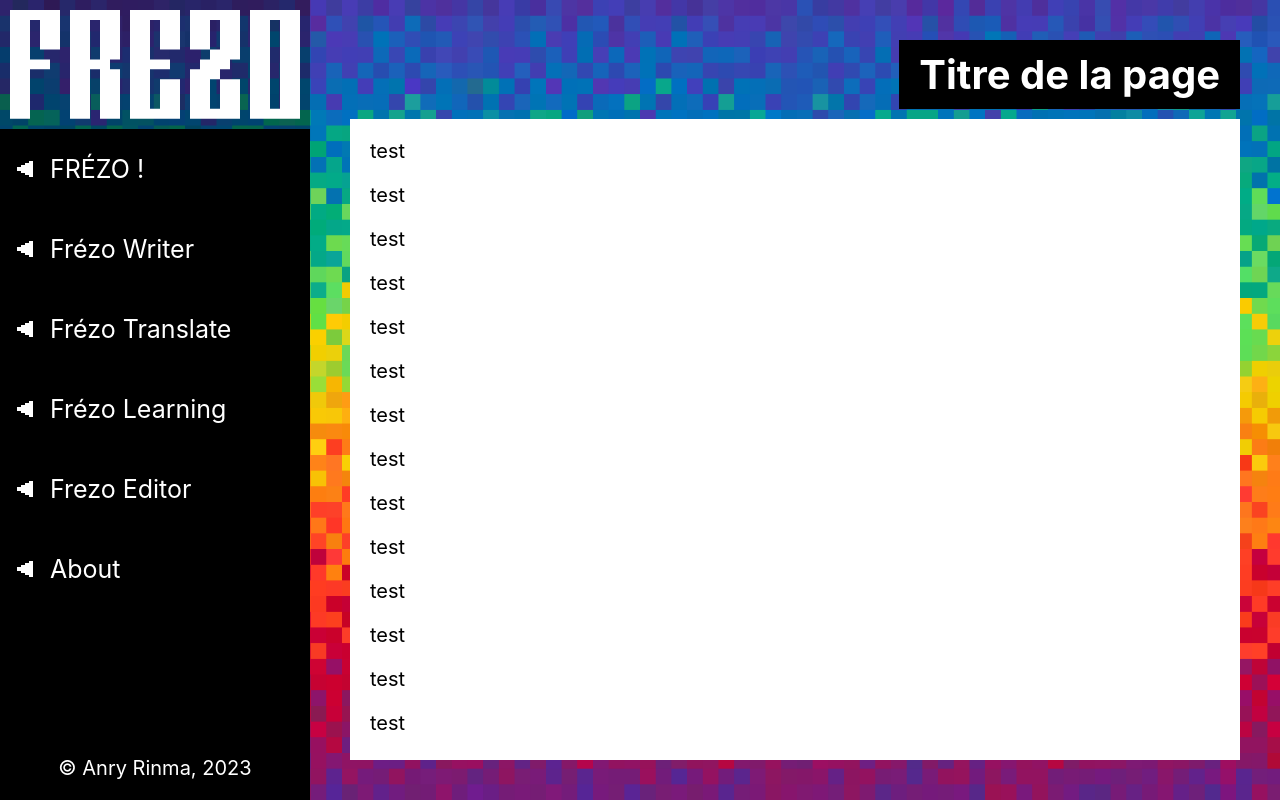
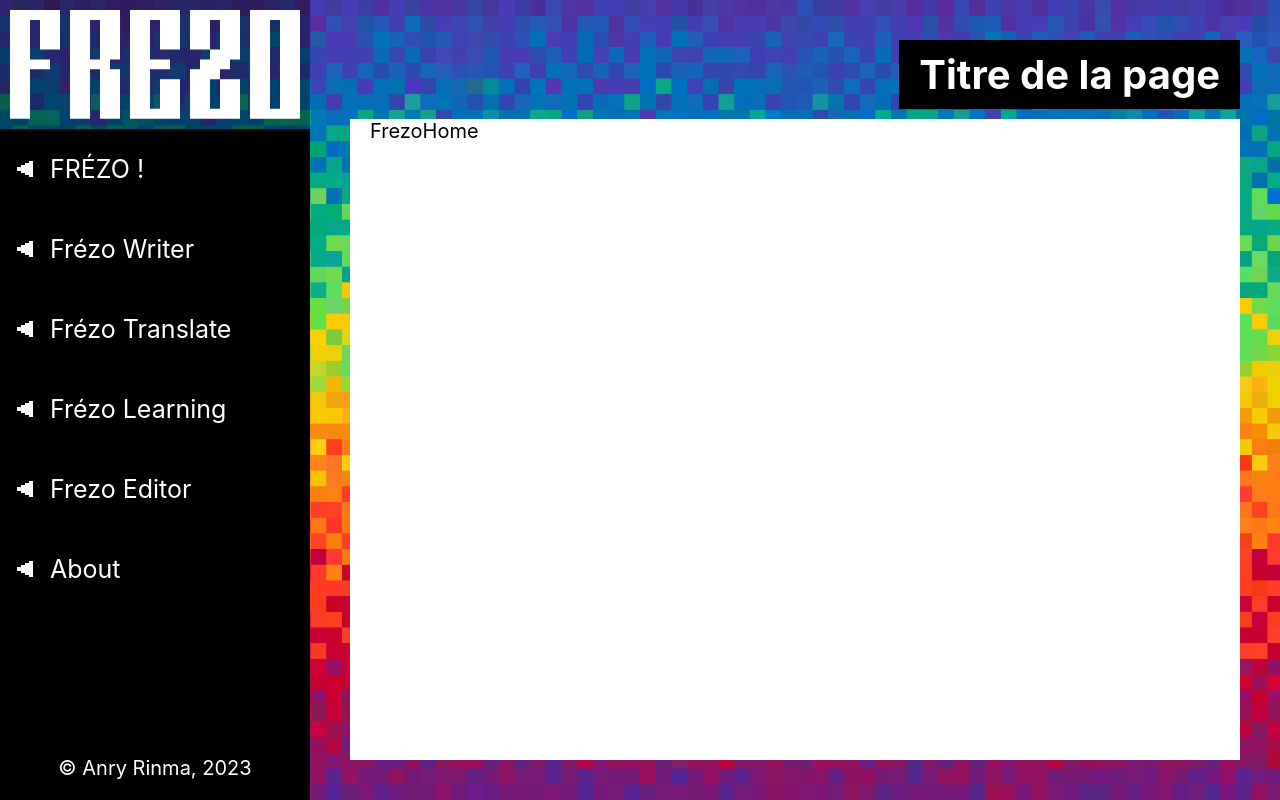
Before and after one commit to Ryan-MARIN/frezo-app, a React (Create React App) app: page /home in a window 1280 px wide. Built offline with nearby package versions, Linux system fonts and the light colour scheme; the HTML template or start-up script is replaced by a standard one.

Commit message:
add react router package + routes

```diff
--- a/package.json
+++ b/package.json
@@ -8,6 +8,7 @@
     "@testing-library/user-event": "^13.5.0",
     "react": "^18.2.0",
     "react-dom": "^18.2.0",
+    "react-router-dom": "^6.9.0",
     "react-scripts": "5.0.1",
     "web-vitals": "^2.1.4"
   },
--- a/src/App.jsx
+++ b/src/App.jsx
@@ -1,10 +1,40 @@
-import Layout from './layout/Layout';
+import {BrowserRouter, Route, Routes, Navigate} from "react-router-dom";
+import FrezoEditor from "./pages/FrezoEditor";
+import FrezoLearning from "./pages/FrezoLearning";
+import FrezoTranslate from "./pages/FrezoTranslate";
+import FrezoWriter from "./pages/FrezoWriter";
+import About from "./pages/About";
+import FrezoHome from "./pages/FrezoHome";
+import background from "./images/background.png";
+import Drawer from "./layout/drawer/Drawer";
+import Body from "./layout/body/Body";
+import React from "react";
 
 function App() {
-  // TODO Utiliser React Router avec un Outlet à l'intérieur du Layout
   return (
-    <div className="App">
-      <Layout />
+    <div className="App" style={{
+        display: "flex",
+        flexGrow: 1,
+        height: "100vh",
+        backgroundImage: `url(${background})`,
+        backgroundSize: "cover",
+        backgroundPosition: "center",
+        overflow: "hidden",
+    }}>
+        <BrowserRouter>
+            <Drawer/>
+            <Routes>
+                <Route path="/" element={<Navigate to='/home'/>}/>
+                <Route path="/" element={<Body/>}>
+                    <Route path="/home" element={<FrezoHome/>}/>
+                    <Route path="/writer" element={<FrezoWriter/>}/>
+                    <Route path="/translate" element={<FrezoTranslate/>}/>
+                    <Route path="/learning" element={<FrezoLearning/>}/>
+                    <Route path="/editor" element={<FrezoEditor/>}/>
+                    <Route path="/about" element={<About/>}/>
+                </Route>
+            </Routes>
+        </BrowserRouter>
     </div>
   );
 }
--- a/src/layout/Layout.jsx
+++ /dev/null
@@ -1,25 +0,0 @@
-import React from "react";
-import background from "../images/background.png";
-import Drawer from './drawer/Drawer';
-import Body from "./body/Body";
-
-const Layout = () => {
-  return (
-    <div
-      style={{
-        display: "flex",
-        flexGrow: 1,
-        height: "100vh",
-        backgroundImage: `url(${background})`,
-        backgroundSize: "cover",
-        backgroundPosition: "center",
-        overflow: "hidden",
-      }}
-    >
-      <Drawer/>
-      <Body/>
-    </div>
-  );
-};
-
-export default Layout;
--- a/src/layout/body/Body.jsx
+++ b/src/layout/body/Body.jsx
@@ -1,5 +1,6 @@
 import React from "react";
 import "./Body.css";
+import {Outlet} from "react-router-dom";
 
 const Body = () => {
   return (
@@ -40,27 +41,7 @@
         }}
       >
         <div style={{ padding: "0px 20px" }}>
-          <p>test</p>
-          <p>test</p>
-          <p>test</p>
-          <p>test</p>
-          <p>test</p>
-          <p>test</p>
-          <p>test</p>
-          <p>test</p>
-          <p>test</p>
-          <p>test</p>
-          <p>test</p>
-          <p>test</p>
-          <p>test</p>
-          <p>test</p>
-          <p>test</p>
-          <p>test</p>
-          <p>test</p>
-          <p>test</p>
-          <p>test</p>
-          <p>test</p>
-          <p>test</p>
+          <Outlet/>
         </div>
       </div>
     </div>
--- a/src/layout/drawer/Drawer.jsx
+++ b/src/layout/drawer/Drawer.jsx
@@ -3,6 +3,7 @@
 import Copyright from "./Copyright";
 import Navigation from "./Navigation";
 import "./Drawer.css";
+import {Link} from "react-router-dom";
 
 const Drawer = () => {
   return (
@@ -13,17 +14,17 @@
         flexDirection: "column",
       }}
     >
-      <a
+        <Link
         style={{
           display: "flex",
           margin: "0px",
           padding: "10px",
           backgroundColor: "#0006",
         }}
-        href="/"
-      >
-        <Logo />
-      </a>
+        to="/"
+        >
+            <Logo />
+        </Link>
       <div
         style={{
           display: "flex",
--- a/src/layout/drawer/Logo.jsx
+++ b/src/layout/drawer/Logo.jsx
@@ -14,8 +14,8 @@
         fill="white"
       />
       <path
-        fill-rule="evenodd"
-        clip-rule="evenodd"
+        fillRule="evenodd"
+        clipRule="evenodd"
         d="M39.7241 0H72.8276V32.7273H66.2069V39.2727H72.8276V72H59.5862V39.2727H52.9655V72H39.7241V0ZM59.5862 32.7273V6.54545H52.9655V32.7273H59.5862Z"
         fill="white"
       />
@@ -24,8 +24,8 @@
         fill="white"
       />
       <path
-        fill-rule="evenodd"
-        clip-rule="evenodd"
+        fillRule="evenodd"
+        clipRule="evenodd"
         d="M158.897 72H192V0H158.897V72ZM178.759 65.4545H172.138V6.54545H178.759V65.4545Z"
         fill="white"
       />
--- a/src/layout/drawer/NavButton.jsx
+++ b/src/layout/drawer/NavButton.jsx
@@ -1,10 +1,11 @@
 import React from "react";
 import "./NavButton.css";
+import {Link} from "react-router-dom";
 
 const NavButton = (props) => {
-  const { children } = props;
+  const { children, link } = props;
   return (
-    <a
+    <Link
       className="nav-button"
       style={{
         height: "80px",
@@ -14,11 +15,11 @@
         color: "white",
         textDecoration: "none",
       }}
-      href="/"
+      to={link}
     >
       <div className="nav-button-icon" style={{ width: "30px", height:"100%", padding:"0px 10px" }}/>
       {children}
-    </a>
+    </Link>
   );
 };
 
--- a/src/layout/drawer/Navigation.jsx
+++ b/src/layout/drawer/Navigation.jsx
@@ -10,12 +10,12 @@
         flexDirection: "column",
       }}
     >
-      <NavButton>FRÉZO !</NavButton>
-      <NavButton>Frézo Writer</NavButton>
-      <NavButton>Frézo Translate</NavButton>
-      <NavButton>Frézo Learning</NavButton>
-      <NavButton>Frezo Editor</NavButton>
-      <NavButton>About</NavButton>
+        <NavButton link='/home'>FRÉZO !</NavButton>
+        <NavButton link='/writer'>Frézo Writer</NavButton>
+        <NavButton link='/translate'>Frézo Translate</NavButton>
+        <NavButton link='/learning'>Frézo Learning</NavButton>
+        <NavButton link='/editor'>Frezo Editor</NavButton>
+        <NavButton link='/about'>About</NavButton>
     </nav>
   );
 };
--- /dev/null
+++ b/src/pages/About.jsx
@@ -0,0 +1,9 @@
+import React from 'react'
+
+const About = () => {
+    return (
+        <div>About</div>
+    )
+}
+
+export default About
--- /dev/null
+++ b/src/pages/FrezoHome.jsx
@@ -0,0 +1,9 @@
+import React from 'react'
+
+const FrezoHome = () => {
+    return (
+        <div>FrezoHome</div>
+    )
+}
+
+export default FrezoHome
```
Also changed, not shown: 2 other files (tests, documents, lock files or other folders).
